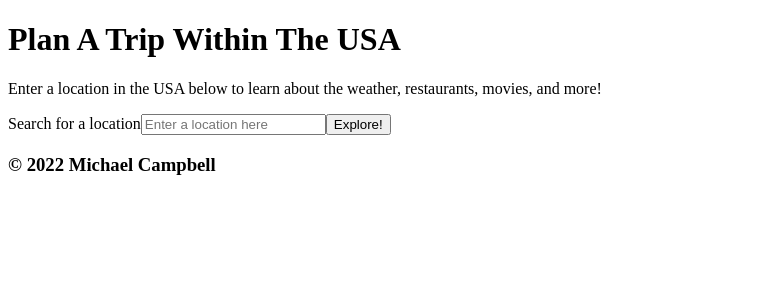
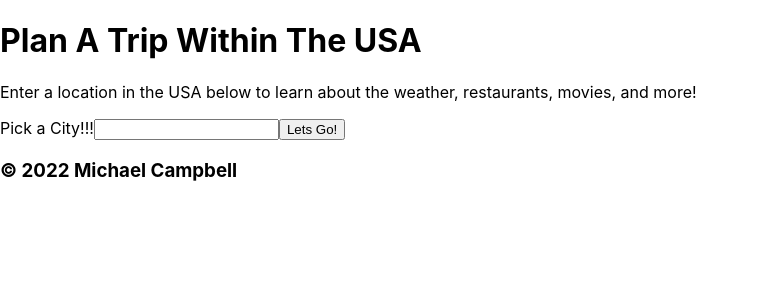
Before and after one commit to MichaelCampbell-on3001/city-explorer, a React (Create React App) app: page / in a window 1280 px wide. Shown: the top 300 px of the page, without its empty margins (0-758 px from the left). Built offline with nearby package versions, Linux system fonts and the light colour scheme.

Commit message:
city explorer setup

```diff
--- a/src/App.js
+++ b/src/App.js
@@ -1,16 +1,16 @@
 import React from 'react';
-import Header from './header.js';
-import Footer from './footer.js';
-import Main from './main.js';
+import Footer from './Footer';
+import Header from './Header';
+import Main from './Main';
 
 class App extends React.Component {
-  render(){
+  render() {
     return (
-      <div className="App">
+      <>
         <Header />
         <Main />
         <Footer />
-      </div>
+      </>
     );
   }
 }
--- a/src/Main.js
+++ b/src/Main.js
@@ -1,49 +1,31 @@
 import React from 'react';
-import Map from './map.js';
-import Restaurants from './restaurants.js';
-import location from './fake-data/location.json';
-import restaurants from './fake-data/restaurants.json';
-import map from './images/map.png';
 
 class Main extends React.Component {
   constructor(props){
     super(props);
     this.state = {
-      displayResults: false,
-      locationObj: location,
-      restaurants: restaurants
-    }
+      city: ''
+    };
   }
 
-  handleLocationSearch = (e) => {
-    e.preventDefault();
-    this.setState({ displayResults: true });
-  }
+  handleCityInput = (e) => {
+    this.setState({
+      city: e.target.value
+    })
+  };
 
-  render(){
-    return(
-      <div id="main">
-        <form onSubmit={this.handleLocationSearch} id="search-form">
-          <label>Search for a location</label>
-          <input type="text" name="search" id="input-search" placeholder="Enter a location here" />
-          <button type="submit">Explore!</button>
+  render() {
+    console.log('app state: ', this.state)
+    return (
+      <>
+        <form>
+          <label>Pick a City!!!
+            <input type="text" onInput={this.handleCityInput}/>
+          </label>
+          <button>Lets Go!</button>
         </form>
-
-        {this.state.displayResults &&
-          <div>
-            <Map
-              location={this.state.locationObj}
-              map={map}
-            />
-            <Restaurants
-              restaurants={this.state.restaurants}
-              location={this.state.locationObj}
-            />
-          </div>
-        }
-
-      </div>
-    )
+      </>
+    );
   }
 }
 
--- a/src/index.js
+++ b/src/index.js
@@ -1,6 +1,7 @@
 import React from 'react';
 import ReactDOM from 'react-dom';
-import App from './app';
+import './index.css';
+import App from './App';
 
 ReactDOM.render(
   <React.StrictMode>
```
Also changed, not shown: src/restaurants.js (added, +21 -0 lines).
